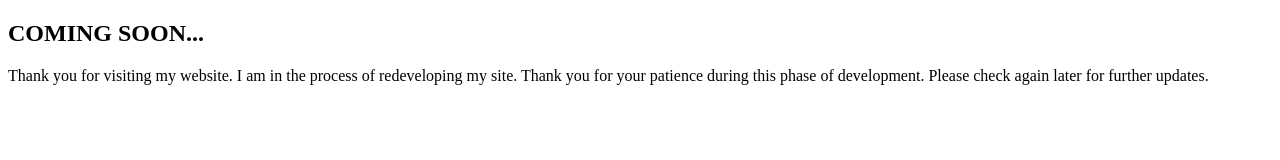
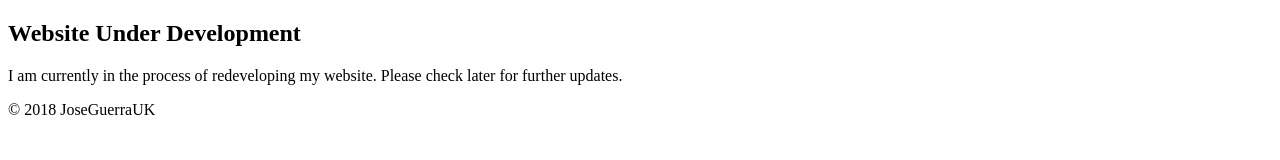
Before and after one commit to jsguerra/coming-soon, a website: page app/index.html in a window 1280 px wide. Drawn offline with Linux system fonts and the light colour scheme.

Commit message:
updated content and fonts

```diff
--- a/app/index.html
+++ b/app/index.html
@@ -2,17 +2,18 @@
 <html lang="en">
 	<head>
 		<meta charset="UTF-8">
-		<title>Coming Soon! - Jose Guerra UK</title>
+		<title>Website Under Development - Jose Guerra UK</title>
 
-		<link href="https://fonts.googleapis.com/css?family=Montserrat:400,700|Raleway" rel="stylesheet">
+		<link href="https://fonts.googleapis.com/css?family=Montserrat:400,700" rel="stylesheet">
 		<link rel="stylesheet" href="css/styles.css">
 	</head>
 
 	<body>
 		<main>
 			<article>
-				<h1>COMING SOON...</h1>
-				<p>Thank you for visiting my website. I am in the process of redeveloping my site. Thank you for your patience during this phase of development. Please check again later for further updates.</p>
+				<h1>Website Under Development</h1>
+				<p>I am currently in the process of redeveloping my website. Please check later for further updates.</p>
+				<p class="copy">&copy; 2018 JoseGuerraUK</p>
 			</article>
 		</main>
 	</body>
```
